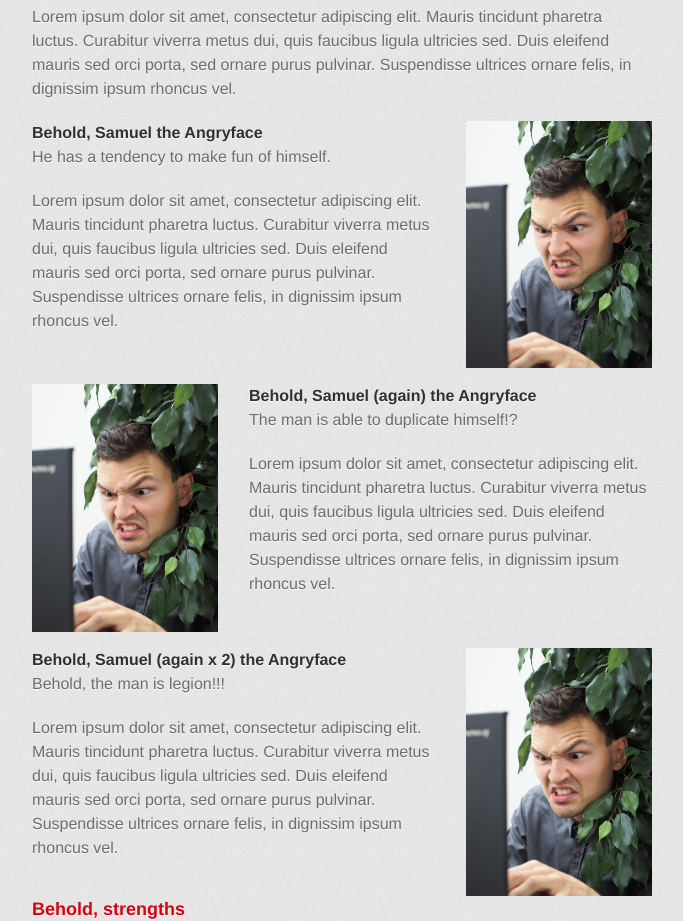
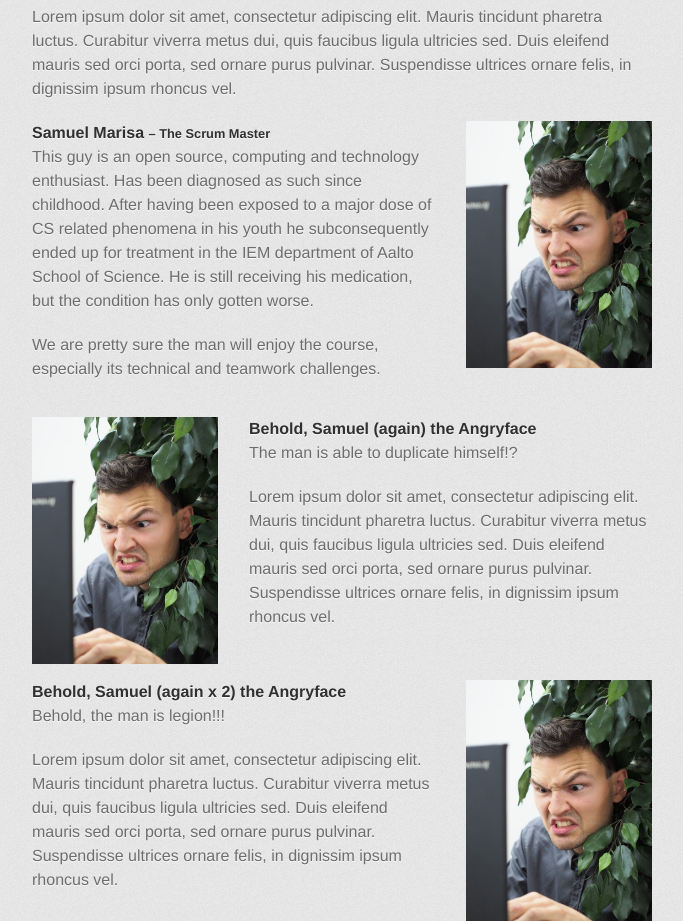
Before and after one commit to sjjsy/neronet, a plain HTML site: page index.html in a window 1280 px wide. Shown: the part 973-1894 px from the top of the page, without its empty margins (298-981 px from the left). Drawn offline with Linux system fonts and the light colour scheme; a web font is replaced by a local one.

Commit message:
Fixed #7, CV description for smarisa; #WL 20m

```diff
--- a/index.html
+++ b/index.html
@@ -39,9 +39,9 @@
           <div id="membergrid">
             <div class="row photo-right">
               <div>
-                <h4>Behold, Samuel the Angryface</h4>
-                <p>He has a tendency to make fun of himself.</p>
-                <p>Lorem ipsum dolor sit amet, consectetur adipiscing elit. Mauris tincidunt pharetra luctus. Curabitur viverra metus dui, quis faucibus ligula ultricies sed. Duis eleifend mauris sed orci porta, sed ornare purus pulvinar. Suspendisse ultrices ornare felis, in dignissim ipsum rhoncus vel.</p>
+                <h4>Samuel Marisa <small>– The Scrum Master</small></h4>
+                <p>This guy is an open source, computing and technology enthusiast. Has been diagnosed as such since childhood. After having been exposed to a major dose of CS related phenomena in his youth he subconsequently ended up for treatment in the IEM department of Aalto School of Science. He is still receiving his medication, but the condition has only gotten worse.</p>
+                <p>We are pretty sure the man will enjoy the course, especially its technical and teamwork challenges.</p>
               </div>
               <img src="photos/samuel.jpg" alt="A photo of Samuel">
             </div>
--- a/stylesheets/stylesheet.css
+++ b/stylesheets/stylesheet.css
@@ -342,6 +342,10 @@ blockquote {
   border-left: 10px solid #e9e9e9;
 }
 
+small {
+  font-size: 0.8em;
+}
+
 ul li {
   list-style-position: inside;
   list-style: disc;
```
